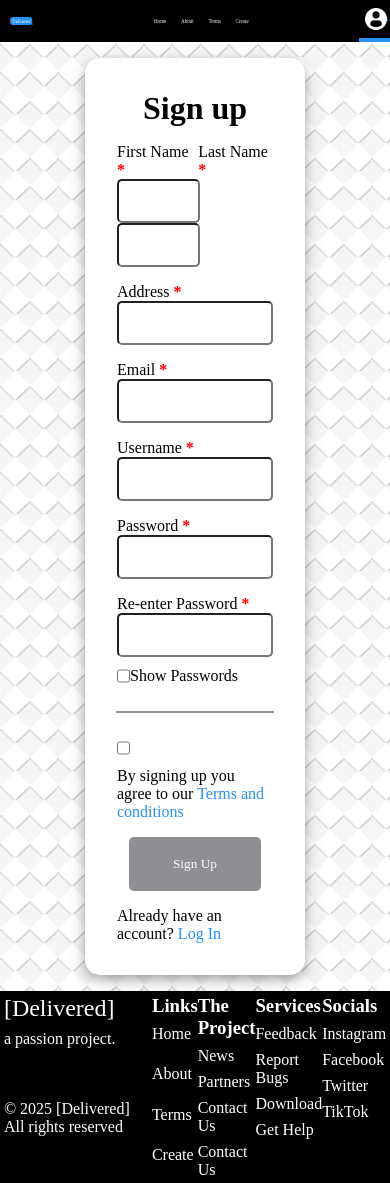
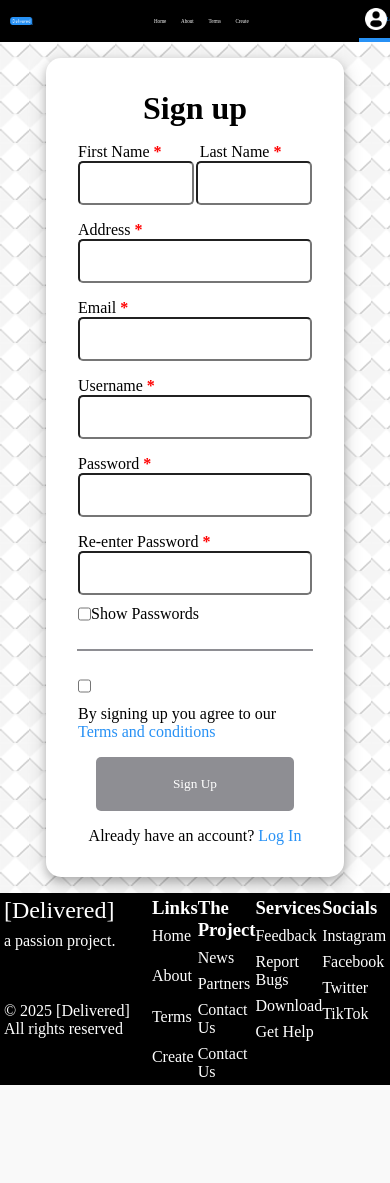
Before and after one commit to JohnLansigan/Delivered, a PHP site: page /signup.php in a window 390 px wide; the page is wider, and only the part inside the window is pictured. After the commit the page ends 1085 px from the top of that part, so only its background shows below. Run offline with PHP 8.4, Linux system fonts and the light colour scheme; some libraries are stand-ins or nearby versions; some web fonts are replaced.

Commit message:
signup respon

```diff
--- a/about.css
+++ b/about.css
@@ -390,7 +390,5 @@ h2{
 @media screen and (max-width: 321px) {
     #joinPanel h1{
         font-size: .7em;
-
     }
-
 }
--- a/signup.css
+++ b/signup.css
@@ -125,3 +125,15 @@ body.swal2-shown {
     overflow: hidden !important;
     padding-right: 0 !important; /* To prevent a jump from scrollbar disappearing */
 }
+
+@media screen and (max-width: 899px) {
+    #form-container #fname, #form-container #lname{
+        width: 46%;
+    }
+}
+
+@media screen and (max-width: 500px) {
+    #form-container {
+        width: 60%;
+    }
+}
```
